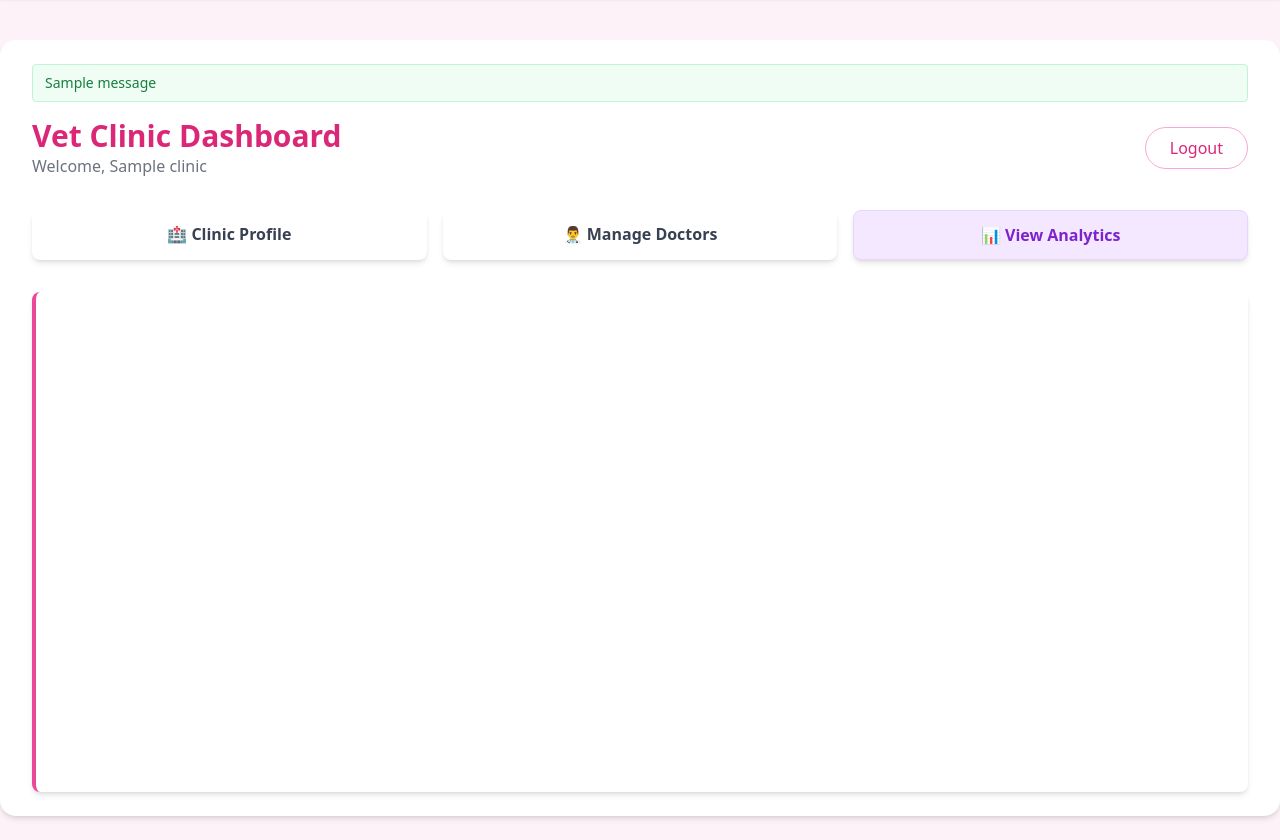
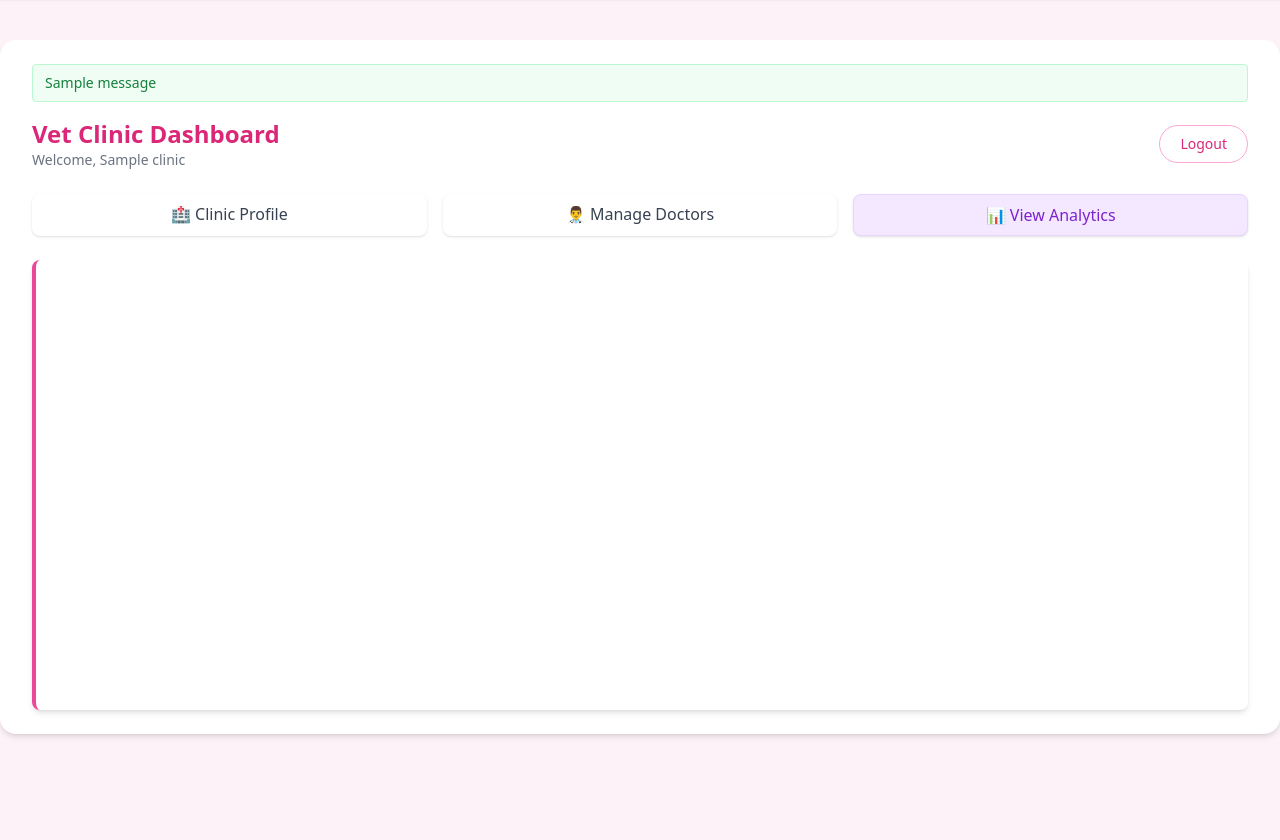
Before and after one commit to sritipeach1/pet-care-vet-connect, a Flask app: template templates/clinic_dashboard.html in a window 1280 px wide. Shown: the part 52-892 px from the top of the page. Run offline with Flask 3, Linux system fonts and the light colour scheme; the template is opened without the code that fills it: most values are stand-ins (such as "Sample title", 1, 10 or a date in 2020); one stand-in notice (Sample message) is shown; some libraries are stand-ins or nearby versions.

Commit message:
Fix layout issues in login & dashboard (Sriti's design kept, minor tweaks by me)

```diff
--- a/templates/clinic_dashboard.html
+++ b/templates/clinic_dashboard.html
@@ -1,112 +1,135 @@
 {% extends "base.html" %}
-
 {% block content %}
 
-<div class="flex flex-col md:flex-row justify-between items-center mb-8">
+<div class="flex flex-col md:flex-row justify-between items-center mb-6">
     <div class="text-center md:text-left">
-        <h2 class="text-3xl font-bold text-pink-600">Vet Clinic Dashboard</h2>
-        <p class="text-gray-500">Welcome, {{ clinic['name'] }}</p>
+        <h2 class="text-2xl font-semibold text-pink-600">Vet Clinic Dashboard</h2>
+        <p class="text-sm text-gray-500">Welcome, {{ clinic['name'] }}</p>
     </div>
-    <a href="{{ url_for('logout') }}" class="mt-4 md:mt-0 border border-pink-300 text-pink-600 hover:bg-pink-50 px-6 py-2 rounded-full transition">
+
+    <a href="{{ url_for('logout') }}"
+       class="mt-4 md:mt-0 border border-pink-300 text-pink-600 hover:bg-pink-50 px-5 py-2 rounded-full text-sm transition">
         Logout
     </a>
 </div>
 
-<div class="grid grid-cols-1 md:grid-cols-3 gap-4 mb-8">
+<div class="grid grid-cols-1 md:grid-cols-3 gap-4 mb-6">
     <a href="{{ url_for('clinic_dashboard', tab='profile') }}"
-       class="block text-center py-3 rounded-lg font-bold shadow-md transition {{ 'bg-pink-600 text-white' if tab == 'profile' else 'bg-white text-gray-700 hover:bg-gray-50' }}">
+       class="block text-center py-2 rounded-lg font-medium shadow transition
+       {{ 'bg-pink-600 text-white' if tab == 'profile' else 'bg-white text-gray-700 hover:bg-gray-50' }}">
         🏥 Clinic Profile
     </a>
 
     <a href="{{ url_for('clinic_dashboard', tab='doctors') }}"
-       class="block text-center py-3 rounded-lg font-bold shadow-md transition {{ 'bg-pink-600 text-white' if tab == 'doctors' else 'bg-white text-gray-700 hover:bg-gray-50' }}">
+       class="block text-center py-2 rounded-lg font-medium shadow transition
+       {{ 'bg-pink-600 text-white' if tab == 'doctors' else 'bg-white text-gray-700 hover:bg-gray-50' }}">
         👨‍⚕️ Manage Doctors
     </a>
 
     <a href="{{ url_for('clinic_reports') }}"
-       class="block text-center py-3 rounded-lg font-bold shadow-md bg-purple-100 text-purple-700 hover:bg-purple-200 border border-purple-200">
+       class="block text-center py-2 rounded-lg font-medium shadow bg-purple-100 text-purple-700 hover:bg-purple-200 border border-purple-200">
         📊 View Analytics
     </a>
 </div>
 
-<div class="bg-white shadow-md rounded-lg p-6 border-l-4 border-pink-500 min-h-[500px]">
+<div class="bg-white shadow-md rounded-lg p-6 border-l-4 border-pink-500 min-h-[450px]">
 
 {% if tab == 'doctors' %}
+
     <div class="flex justify-between items-center mb-6">
-            <h3 class="text-xl font-bold text-gray-800">Doctor Profiles</h3>
-            <a href="{{ url_for('add_doctor_form') }}" class="bg-pink-600 hover:bg-pink-700 text-white px-6 py-2 rounded-full font-bold shadow-lg transition flex items-center gap-2">
-                <span class="text-xl">+</span> Add Doctor
+        <h3 class="text-lg font-semibold text-gray-800">Doctor Profiles</h3>
+
+        <a href="{{ url_for('add_doctor_form') }}"
+           class="bg-pink-600 hover:bg-pink-700 text-white px-5 py-2 rounded-full text-sm font-medium shadow transition flex items-center gap-2">
+            <span class="text-lg">+</span> Add Doctor
         </a>
     </div>
 
     {% if doctors %}
-            <div class="grid grid-cols-1 md:grid-cols-2 lg:grid-cols-3 gap-6">
+        <div class="grid grid-cols-1 md:grid-cols-2 lg:grid-cols-3 gap-5">
             {% for doctor in doctors %}
-                <div class="border border-gray-200 rounded-xl p-6 hover:shadow-xl transition bg-gray-50 relative">
-                    <span class="absolute top-4 right-4 bg-pink-100 text-pink-600 text-xs font-bold px-2 py-1 rounded">
+            <div class="border border-gray-200 rounded-xl p-5 hover:shadow transition bg-gray-50 relative">
+
+                <span class="absolute top-3 right-3 bg-pink-100 text-pink-600 text-xs font-medium px-2 py-1 rounded">
                     {{ doctor['qualifications'] }}
                 </span>
 
-                    <h4 class="text-xl font-bold text-gray-800 mb-1">{{ doctor['name'] }}</h4>
-                    <p class="text-sm text-gray-500 mb-4">{{ doctor['email'] }}</p>
+                <h4 class="text-lg font-semibold text-gray-800 mb-1">{{ doctor['name'] }}</h4>
+                <p class="text-xs text-gray-500 mb-4">{{ doctor['email'] }}</p>
 
-                    <div class="flex justify-between items-center mb-4 bg-white p-2 rounded-lg border border-gray-100">
-                        <span class="text-xs font-bold text-gray-400 uppercase">Fee</span>
-                        <span class="text-lg font-bold text-blue-600">৳{{ doctor['base_fee'] }}</span>
+                <div class="flex justify-between items-center mb-4 bg-white p-2 rounded-lg border text-sm">
+                    <span class="text-gray-400 uppercase">Fee</span>
+                    <span class="font-semibold text-blue-600">৳{{ doctor['base_fee'] }}</span>
                 </div>
 
-                    <div class="grid grid-cols-2 gap-3">
+                <div class="grid grid-cols-2 gap-3 text-sm">
                     <a href="{{ url_for('edit_doctor_form', doctor_id=doctor['id']) }}"
-                           class="text-center bg-white border border-gray-300 text-gray-700 py-2 rounded-lg hover:bg-gray-50 font-bold transition">
+                       class="text-center bg-white border border-gray-300 text-gray-700 py-2 rounded hover:bg-gray-50 font-medium">
                         Edit
                     </a>
-                        <form action="{{ url_for('delete_doctor_from_dashboard', doctor_id=doctor['id']) }}" method="POST" onsubmit="return confirm('Delete Dr. {{ doctor.name }}?');">
-                            <button type="submit" class="w-full bg-red-50 border border-red-100 text-red-600 py-2 rounded-lg hover:bg-red-100 font-bold transition">
+
+                    <form action="{{ url_for('delete_doctor_from_dashboard', doctor_id=doctor['id']) }}" method="POST"
+                          onsubmit="return confirm('Delete Dr. {{ doctor.name }}?');">
+                        <button type="submit"
+                                class="w-full bg-red-50 border border-red-100 text-red-600 py-2 rounded hover:bg-red-100 font-medium">
                             Delete
                         </button>
                     </form>
                 </div>
+
             </div>
             {% endfor %}
         </div>
+
     {% else %}
-            <div class="text-center py-16 bg-gray-50 rounded-xl border-2 border-dashed border-gray-200">
-                <h3 class="text-xl font-bold text-gray-600">No doctors yet</h3>
-                <p class="text-gray-400 mb-4">Add your first doctor to get started.</p>
+        <div class="text-center py-14 bg-gray-50 rounded-xl border-2 border-dashed border-gray-200">
+            <h3 class="text-lg font-semibold text-gray-600">No doctors yet</h3>
+            <p class="text-sm text-gray-400">Add your first doctor to get started.</p>
         </div>
     {% endif %}
 
 {% elif tab == 'profile' %}
+
     <div class="flex justify-between items-center mb-6">
-            <h3 class="text-xl font-bold text-gray-800">Clinic Details</h3>
-            <a href="{{ url_for('edit_clinic_profile') }}" class="bg-gray-800 hover:bg-gray-900 text-white px-6 py-2 rounded-full font-bold transition">
+        <h3 class="text-lg font-semibold text-gray-800">Clinic Details</h3>
+
+        <a href="{{ url_for('edit_clinic_profile') }}"
+           class="bg-gray-800 hover:bg-gray-900 text-white px-5 py-2 rounded-full font-medium text-sm">
            Edit Profile
         </a>
     </div>
 
-        <div class="grid grid-cols-1 md:grid-cols-2 gap-8 bg-gray-50 p-8 rounded-xl border border-gray-200">
+    <div class="grid grid-cols-1 md:grid-cols-2 gap-6 bg-gray-50 p-6 rounded-xl border border-gray-200 text-sm">
+
         <div>
-                <p class="text-xs text-gray-400 uppercase font-bold mb-1">Clinic Name</p>
-                <p class="text-xl font-bold text-gray-800">{{ clinic['name'] }}</p>
+            <p class="text-xs text-gray-400 uppercase font-medium mb-1">Clinic Name</p>
+            <p class="text-lg font-semibold text-gray-800">{{ clinic['name'] }}</p>
         </div>
+
         <div>
-                <p class="text-xs text-gray-400 uppercase font-bold mb-1">License</p>
-                <p class="text-xl font-mono text-gray-700">{{ clinic['license_number'] }}</p>
+            <p class="text-xs text-gray-400 uppercase font-medium mb-1">License</p>
+            <p class="text-base font-mono text-gray-700">{{ clinic['license_number'] }}</p>
         </div>
+
         <div>
-                <p class="text-xs text-gray-400 uppercase font-bold mb-1">Email</p>
-                <p class="text-lg text-gray-800">{{ clinic['email'] }}</p>
+            <p class="text-xs text-gray-400 uppercase font-medium mb-1">Email</p>
+            <p class="text-base text-gray-800">{{ clinic['email'] }}</p>
         </div>
+
         <div>
-                <p class="text-xs text-gray-400 uppercase font-bold mb-1">Contact</p>
-                <p class="text-lg text-gray-800">{{ clinic['contact_number'] or 'Not Set' }}</p>
+            <p class="text-xs text-gray-400 uppercase font-medium mb-1">Contact</p>
+            <p class="text-base text-gray-800">{{ clinic['contact_number'] or 'Not Set' }}</p>
         </div>
+
         <div class="md:col-span-2">
-                <p class="text-xs text-gray-400 uppercase font-bold mb-1">Location</p>
-                <p class="text-lg text-gray-800">{{ clinic['location'] or 'Not Set' }}</p>
+            <p class="text-xs text-gray-400 uppercase font-medium mb-1">Location</p>
+            <p class="text-base text-gray-800">{{ clinic['location'] or 'Not Set' }}</p>
         </div>
+
     </div>
+
 {% endif %}
 
 </div>
+
 {% endblock %}
```
Also changed, not shown: templates/login.html (+38 -2 lines). Lines whose indentation alone changed are shown as unchanged.
